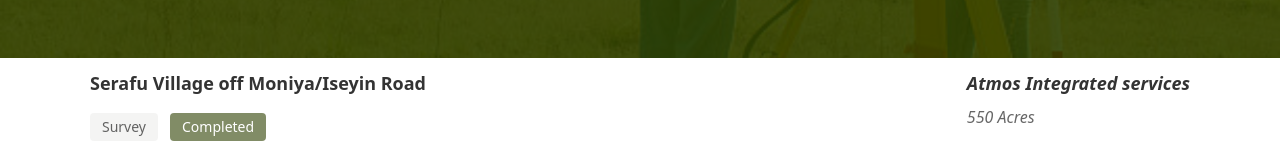
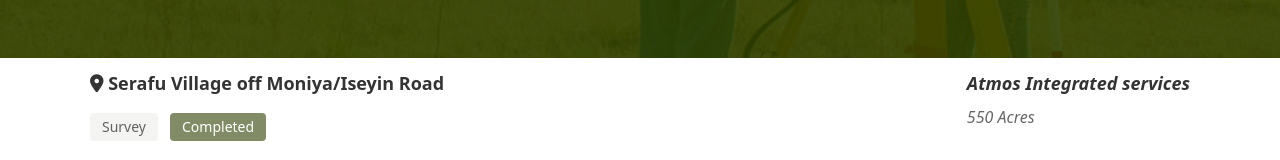
Before and after one commit to Peteru2/AfricanGroup, a React (Vite) app: page /project/survey/atmos-survey in a window 1280 px wide. Shown: the part 322-482 px from the top of the page. Built offline with nearby package versions, Linux system fonts and the light colour scheme; a web font is replaced by a local one.

Commit message:
New comiit

```diff
--- a/src/component/ProjectComp/SurveyPost.jsx
+++ b/src/component/ProjectComp/SurveyPost.jsx
@@ -32,7 +32,7 @@ const SurveyPost = () => {
           <div className="my-3">
             <div className="grid md:grid-cols-2 grid-cols-1 w-full">
                 <div>
-                    <h2 className="text-black font-bold text-[18px] mb-4 text-opacity-80">{post.location}</h2>
+                    <h2 className="text-black font-bold text-[18px] mb-4 text-opacity-80"><i className="fa fa-map-marker"></i> {post.location}</h2>
                     <h2 className="text-black font-normal text-opacity-60 flex items-center"><span className="rounded font-thin text-sm py-1 bg-gray bg-opacity-20 test-gray px-3 mr-3">Survey</span><span className={`${ post.status=="Completed"? "bg-public bg-opacity-60  text-white": post.status =="Ongoing"?"bg-yellow bg-opacity-80 text-black":""} text-sm   px-3 py-1 rounded  `}>{post.status}</span></h2>
 
                 </div>
--- a/src/component/ProjectComp/data.js
+++ b/src/component/ProjectComp/data.js
@@ -510,7 +510,7 @@ const projData = [
         img: firstImg,
         totalArea:"7 Acres",
         duration:"3 weeks",
-        serviceType:"Topographical Survey",
+        serviceType:"Boundary/Layout Survey",
         client: "Macouniverse Group",
         location: "Epe, Lagos",
         status:"Completed",
```
